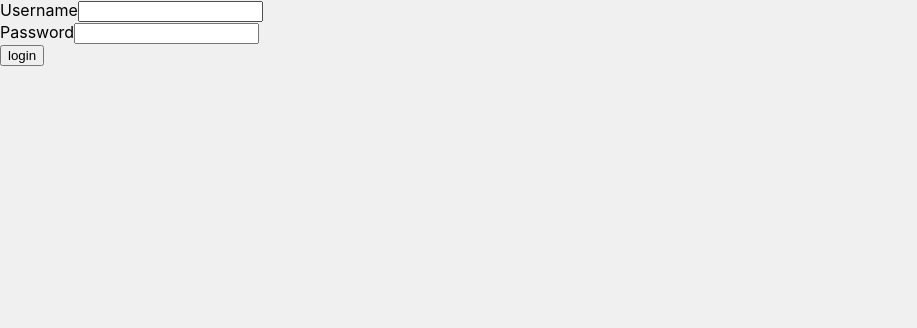
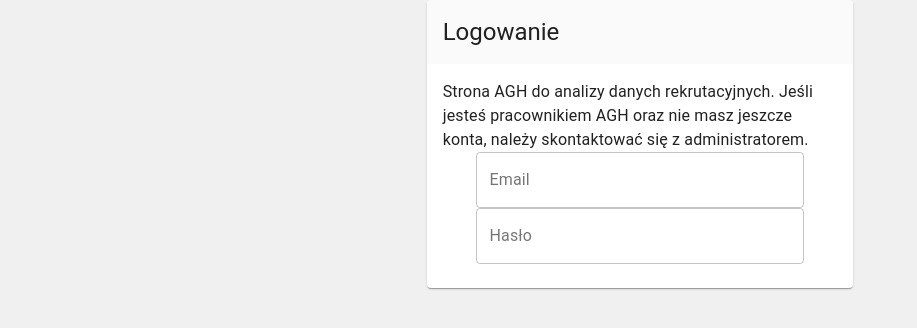
Before and after one commit to tmek1244/IO-Project, a React (Create React App) app in the folder frontend/: page / in a window 1280 px wide. Shown: the top 328 px of the page, without its empty margins (0-917 px from the left). Built offline with nearby package versions, Linux system fonts and the light colour scheme.

Commit message:
CHA-7 extracted unauthenticated app content to LoginPanel

```diff
--- a/frontend/src/App.js
+++ b/frontend/src/App.js
@@ -19,6 +19,7 @@ const App = () => {
 
 const Home = () => {
   const user = useAuthState().user;
+
   let debugMode = false;
   const debugPage = <AuthenticatedApp />;
   if(debugMode) return debugPage;
--- a/frontend/src/UnauthenticatedApp.js
+++ b/frontend/src/UnauthenticatedApp.js
@@ -1,46 +1,9 @@
-import React, {useState} from 'react';
-import {useAuthDispatch} from './context/AuthContext'
-import { loginUser } from './context/UserActions';
+import React from 'react';
+import LoginPanel from './components/login/LoginPanel'
 
 function UnauthenticatedApp(props) {
-    const [email, setEmail] = useState('');
-    const [password, setPassword] = useState('');
-
-    const dispatch = useAuthDispatch();
-
-    const handleLogin = async (e) => {
-        e.preventDefault();
-
-        try {
-            let response = await loginUser(dispatch, {email, password});
-            if(!response.user) return;
-
-        } catch (error) {
-            console.log(error);
-        }
-    }
-
     return (
-        <div>
-            <div className={{ width: 200 }}>
-
-                {/* {userDetails.errorMessage ? <p>{userDetails.errorMessage}</p> : null} */}
-
-                <form >
-                    <div>
-                        <div>
-                            <label htmlFor="email">Username</label>
-                            <input type="text" id='email' value={email} onChange={(e) => setEmail(e.target.value)} disabled={false} />
-                        </div>
-                        <div>
-                            <label htmlFor="password">Password</label>
-                            <input type="password" id='password' value={password} onChange={(e) => setPassword(e.target.value)} disabled={false} />
-                        </div>
-                    </div>
-                    <button onClick={handleLogin} disabled={false}>login</button>
-                </form>
-            </div>
-        </div>
+        <LoginPanel />
     )
 }
 
--- /dev/null
+++ b/frontend/src/components/login/LoginPanel.js
@@ -0,0 +1,125 @@
+import React, {useState} from 'react';
+import {useAuthDispatch} from '../../context/AuthContext'
+import { loginUser } from '../../context/UserActions';
+
+import { makeStyles } from '@material-ui/core/styles';
+import Grid from '@material-ui/core/Grid';
+import TextField from '@material-ui/core/TextField';
+import InputLabel from '@material-ui/core/InputLabel';
+import { Button, Card, CardContent, CardHeader, Typography } from '@material-ui/core';
+
+function LoginPanel(props) {
+    const [email, setEmail] = useState('');
+    const [password, setPassword] = useState('');
+    const [rememberMe, setRememberMe] = useState(false);
+
+    const dispatch = useAuthDispatch();
+    const handleLogin = async (e) => {
+        e.preventDefault();
+
+        try {
+            let response = await loginUser(dispatch, {email, password});
+            if(!response.user) return;
+
+        } catch (error) {
+            console.log(error);
+        }
+    }
+
+
+    const [resetPassword, setResetPasswrd] = useState(false);
+    const useStyles = makeStyles((theme) => ({
+        root: {
+            width: '100%',
+            height: '100%',
+            flexGrow: 1,
+        },
+        control: {
+            padding: theme.spacing(2),
+        },
+    }));
+    const classes = useStyles();
+
+    const info = "Strona AGH do analizy danych rekrutacyjnych. " +
+                "Jeśli jesteś pracownikiem AGH oraz nie masz jeszcze konta, " +
+                "należy skontaktować się z administratorem."
+
+    return (
+        <div className={classes.root}>
+            <Grid container alignItems="center">
+                <Grid item xs={1} sm={3} lg={4} />
+                <Grid item xs={10} sm={6} lg={4} >
+                    <Card>
+                        <CardHeader
+                            title={<Typography variant='h5'> Logowanie </Typography>}
+                            style={{ 'backgroundColor': '#fafafa'}}
+                        />
+                        <CardContent>
+                            <Grid container>
+                                <Grid item xs={12}>
+                                    <Typography wrap="nowrap">{info}</Typography>
+                                </Grid>
+                                {/* <Grid item xs={0}/> */}
+
+                                <Grid item xs={1}/>
+                                <Grid item xs={10}>
+                                    <TextField
+                                        id="email"
+                                        name="email"
+                                        label="Email"
+                                        variant="outlined"
+                                        onChange={(e)=>setEmail(e.target.value)}
+                                        fullWidth={true}
+                                    />
+                                </Grid>
+                                <Grid item xs={1}/>
+
+                                <Grid item xs={1}/>
+                                <Grid item xs={10}>
+                                    <TextField
+                                        id="password"
+                                        name="password"
+                                        label="Hasło"
+                                        variant="outlined"
+                                        onChange={(e)=>setPassword(e.target.value)}
+                                        fullWidth={true}
+                                    />
+                                </Grid>
+                                <Grid item xs={1}/>
+
+                            </Grid>
+                        </CardContent>
+                    </Card>
+                </Grid>
+                <Grid item xs={1} sm={3} lg={4} />
+            </Grid>
+        </div>
+    )
+}
+
+export default LoginPanel;
+
+
+
+// return (
+//     <div>
+//         <div className={{ width: 200 }}>
+
+//             {/* {userDetails.errorMessage ? <p>{userDetails.errorMessage}</p> : null} */}
+
+//             <form >
+//                 <div>
+//                     <div>
+//                         <label htmlFor="email">Username</label>
+//                         <input type="text" id='email' value={email} onChange={(e) => setEmail(e.target.value)} disabled={false} />
+//                     </div>
+//                     <div>
+//                         <label htmlFor="password">Password</label>
+//                         <input type="password" id='password' value={password} onChange={(e) => setPassword(e.target.value)} disabled={false} />
+//                     </div>
+//                 </div>
+//                 <button onClick={handleLogin} disabled={false}>login</button>
+//             </form>
+//         </div>
+//     </div>
+// )
```
